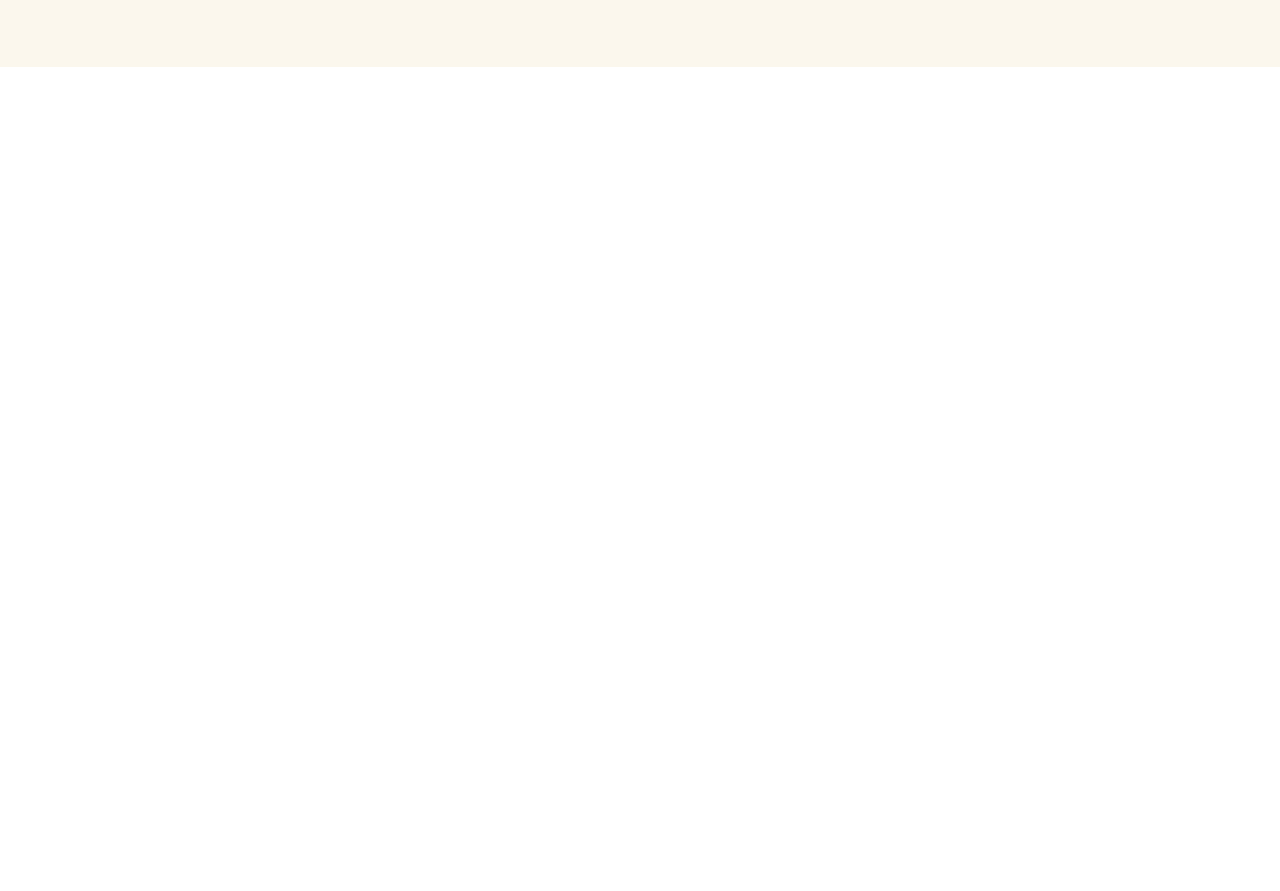
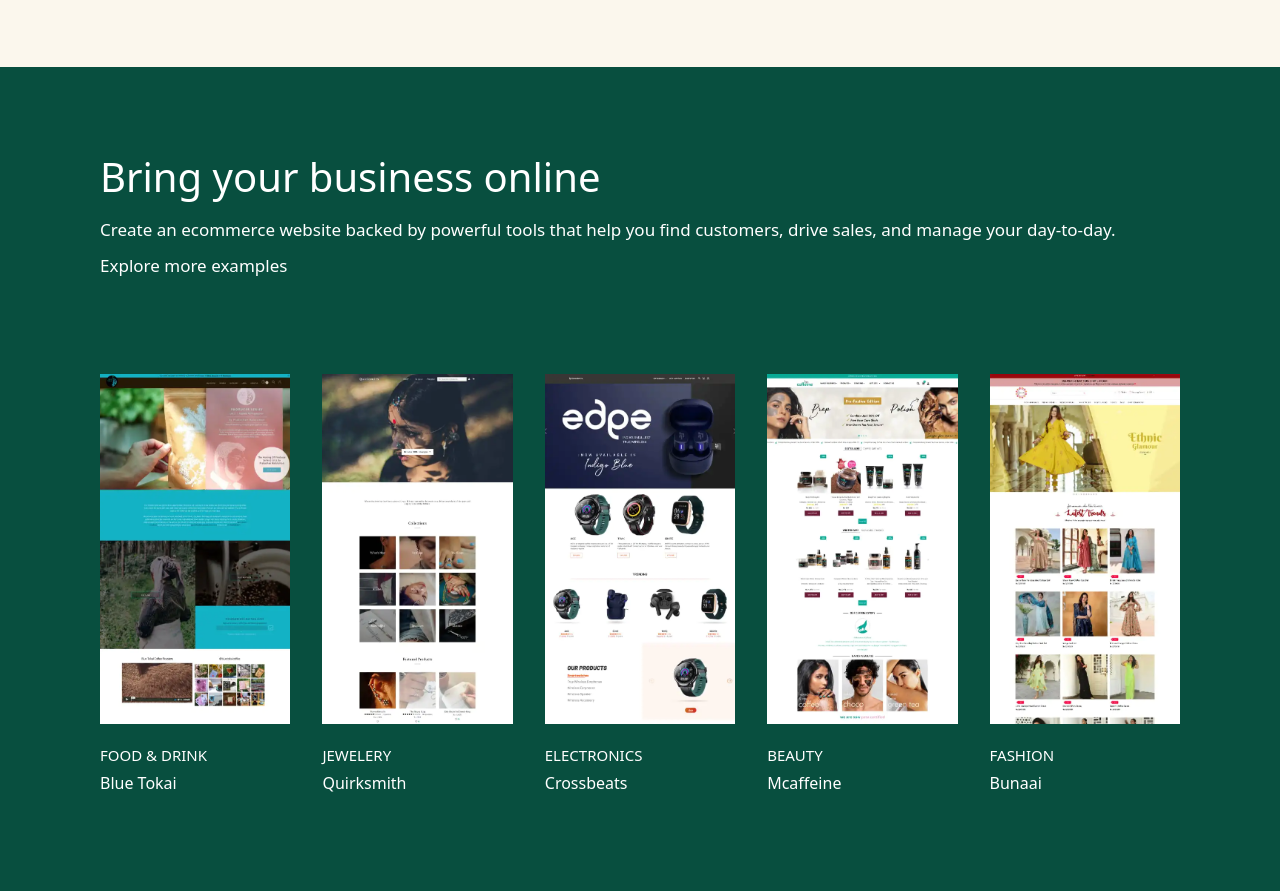
Before and after one commit to vignesh1127/shopifyclone, a plain HTML site: page index.html in a window 1280 px wide. Shown: the part 560-1451 px from the top of the page. Before the commit the page ends 800 px from the top, so only its background shows below. Drawn offline with nearby package versions, Linux system fonts and the light colour scheme.

Commit message:
hero-2 section

```diff
--- a/index.html
+++ b/index.html
@@ -22,7 +22,7 @@
 <body>
     <div class="bg-[#fbf7ed]">
         <header class="text-gray-600 body-font">
-            <div class="container mx-auto md:px-[80px] flex flex-wrap p-5 flex-col md:flex-row items-center md:fixed">
+            <div class="container mx-auto md:px-[80px] flex flex-wrap p-5 flex-col md:flex-row items-center md:fixed bg-[#fbf7ed]">
             <a class="flex title-font font-medium items-center text-gray-900 mb-4 md:mb-0">
                 <svg xmlns="http://www.w3.org/2000/svg" fill="none" stroke="currentColor" stroke-linecap="round" stroke-linejoin="round" stroke-width="2" class="w-10 h-10 text-white p-2 bg-[#084f3f] rounded-full" viewBox="0 0 24 24">
                 <path d="M12 2L2 7l10 5 10-5-10-5zM2 17l10 5 10-5M2 12l10 5 10-5"></path>
@@ -64,5 +64,61 @@
             </div>
         </section>
     </div>
+    <div class="md:px-[80px] bg-[#084f3f] pt-20">
+        <section class="text-gray-600 body-font">
+            <div class="container px-5">
+              <div class="lg:w--full flex flex-col items-start">
+                <h1 class="flex-grow sm:pr-16 text-[40px] text-white mb-[10px] font-medium title-font">Bring your business online</h1>
+                <h1 class="flex-grow sm:pr-16 text-[17px] text-white mb-[10px] font-small title-font">Create an ecommerce website backed by powerful tools that help you find customers, drive sales, and manage your day-to-day.</h1>
+                <h1 class="flex-grow sm:pr-16 text-[17px] text-white font-small title-font">Explore more examples </h1>
+            </div>
+            </div>
+          </section>
+        <section class="text-gray-600 body-font">
+            <div class="container px-5 py-24 mx-auto">
+              <div class="flex flex-wrap sm:-m-4 -mx-4 -mb-10 -mt-4">
+                <div class="p-4 md:w-1/5 sm:mb-0 mb-6">
+                  <div class="h-[350px] overflow-hidden">
+                    <img alt="content" class="object-cover object-center h-full w-full" src="./images/hero-2a.webp">
+                  </div>
+                  <h2 class="text-[15px] font-medium title-font text-white mt-5 cursor-pointer hover:underline">FOOD & DRINK</h2>
+                  <a class="text-white inline-flex items-center mt-1">Blue Tokai
+                  </a>
+                </div>
+                <div class="p-4 md:w-1/5 sm:mb-0 mb-6">
+                  <div class="h-[350px] overflow-hidden">
+                    <img alt="content" class="object-cover object-center h-full w-full" src="./images/hero-2b.webp">
+                  </div>
+                  <h2 class="text-[15px] font-medium title-font text-white mt-5 cursor-pointer hover:underline">JEWELERY</h2>
+                  <a class="text-white inline-flex items-center mt-1">Quirksmith
+                  </a>
+                </div>
+                <div class="p-4 md:w-1/5 sm:mb-0 mb-6">
+                  <div class="h-[350px] overflow-hidden">
+                    <img alt="content" class="object-cover object-center h-full w-full" src="./images/hero-2c.webp">
+                  </div>
+                  <h2 class="text-[15px] font-medium title-font text-white mt-5 cursor-pointer hover:underline">ELECTRONICS</h2>
+                  <a class="text-white inline-flex items-center mt-1">Crossbeats
+                  </a>
+                </div>
+                <div class="p-4 md:w-1/5 sm:mb-0 mb-6">
+                    <div class="h-[350px] overflow-hidden">
+                      <img alt="content" class="object-cover object-center h-full w-full" src="./images/hero-2d.webp">
+                    </div>
+                    <h2 class="text-[15px] font-medium title-font text-white mt-5 cursor-pointer hover:underline">BEAUTY</h2>
+                    <a class="text-white inline-flex items-center mt-1">Mcaffeine
+                    </a>
+                </div>
+                <div class="p-4 md:w-1/5 sm:mb-0 mb-6">
+                    <div class="h-[350px] overflow-hidden">
+                      <img alt="content" class="object-cover object-center h-full w-full" src="./images/hero-2e.webp">
+                    </div>
+                    <h2 class="text-[15px] font-medium title-font text-white mt-5 cursor-pointer hover:underline">FASHION</h2>
+                    <a class="text-white inline-flex items-center mt-1">Bunaai
+                    </a>
+                </div>
+            </div>
+        </section>
+    </div>
 </body>
 </html>
```
Also changed, not shown: images/hero-2e.webp (added).
